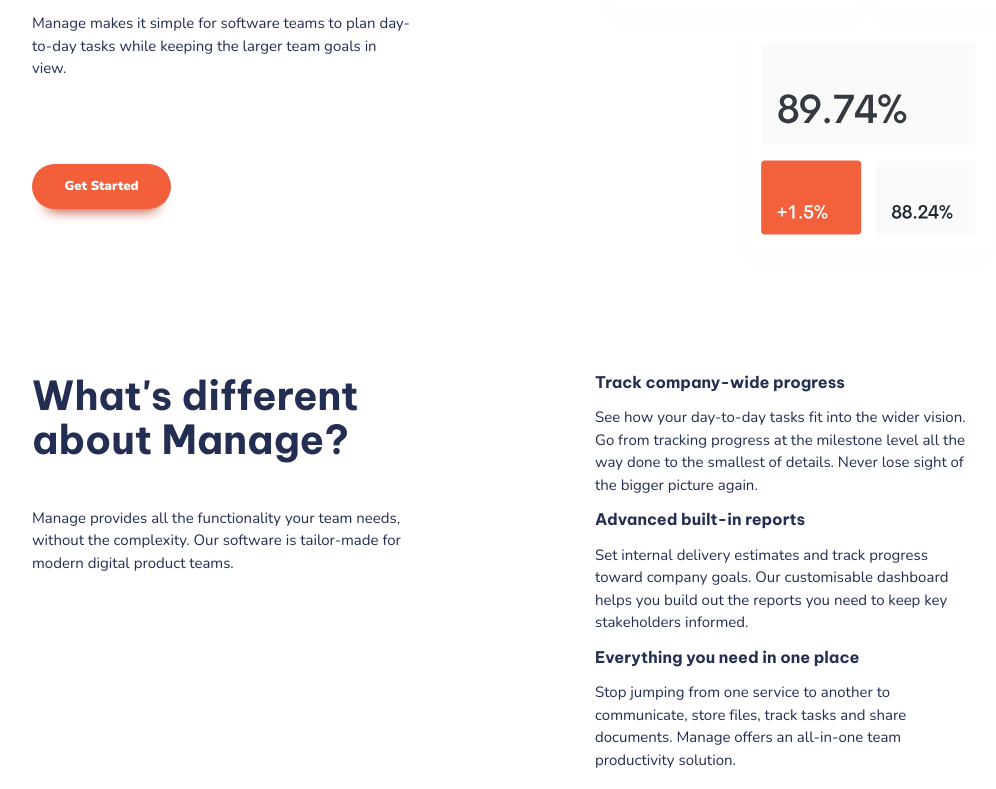
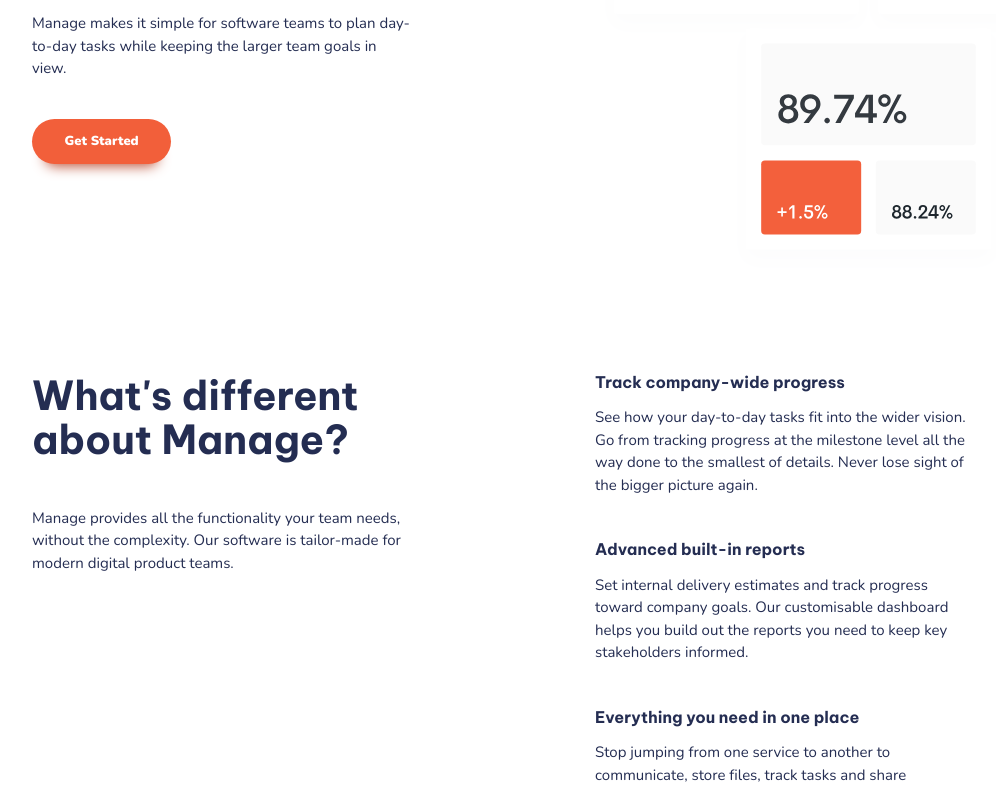
Before and after one commit to pravinkori/fem-manage-landing-page, a React (Vite) app: page / in a window 1280 px wide. Shown: the part 343-1132 px from the top of the page, without its empty margins (53-1049 px from the left). Built offline with nearby package versions, Linux system fonts and the light colour scheme.

Commit message:
feat: Refactor Feature component to properly render feature list
Updated Feature component to correctly render each feature item with a unique key
to avoid a console warning. Also removed unnecessary margin-bottom styling in
utilities.css to ensure consistent spacing between flow elements.

```diff
--- a/src/components/Features/Feature.tsx
+++ b/src/components/Features/Feature.tsx
@@ -35,8 +35,8 @@ function Feature() {
           </div>
           <div>
             <ul role="list" className={`${styles["numbered-items"]} flow`}>
-              <li>
-                {featureList.map((feature) => (
+              {featureList.map((feature) => (
+                <li key={feature.title}>
                   <div
                     className={`flow`}
                     style={{ "--flow-spacer": "1em" } as React.CSSProperties}
@@ -46,8 +46,8 @@ function Feature() {
                     </h3>
                     <p data-width="wide">{feature.description}</p>
                   </div>
-                ))}
-              </li>
+                </li>
+              ))}
             </ul>
           </div>
         </div>
--- a/src/css/utilities.css
+++ b/src/css/utilities.css
@@ -21,7 +21,6 @@
 
 .flow > * + * {
   margin-top: var(--flow-spacer, 3em);
-  margin-bottom: var(--flow-spacer, 3em);
 }
 
 /* :where(.flow > :not(:first-child)) {
```
